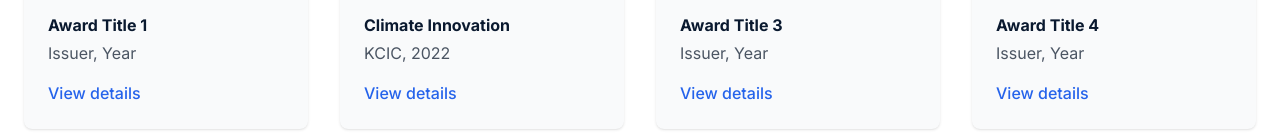
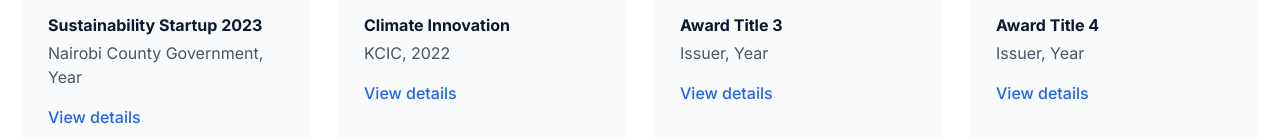
Before and after one commit to archiesinnovations/archiesinnovations, a plain HTML site: page index.html in a window 1280 px wide. Shown: the part 3865-4004 px from the top of the page. Drawn offline with nearby package versions, Linux system fonts and the light colour scheme.

Commit message:
Update award title and issuer information

```diff
--- a/index.html
+++ b/index.html
@@ -278,8 +278,8 @@
       <div class="grid grid-cols-1 sm:grid-cols-2 lg:grid-cols-4 gap-8">
         <div class="bg-gray-50 p-6 rounded-lg shadow" data-aos="fade-up">
           <img src="assets/award-1.jpg" alt="Award certificate 1" class="doc-thumb mb-4" onerror="this.src='https://images.unsplash.com/photo-1522202176988-66273c2fd55f?auto=format&fit=crop&w=1200&q=80';">
-          <div class="font-bold text-navy mb-1">Award Title 1</div>
-          <div class="text-gray-600 mb-4">Issuer, Year</div>
+          <div class="font-bold text-navy mb-1">Sustainability Startup 2023</div>
+          <div class="text-gray-600 mb-4">Nairobi County Government, Year</div>
           <button
             class="open-modal text-blue-600 hover:text-blue-800 font-medium"
             data-title="Sustainability Startup 2023"
```
